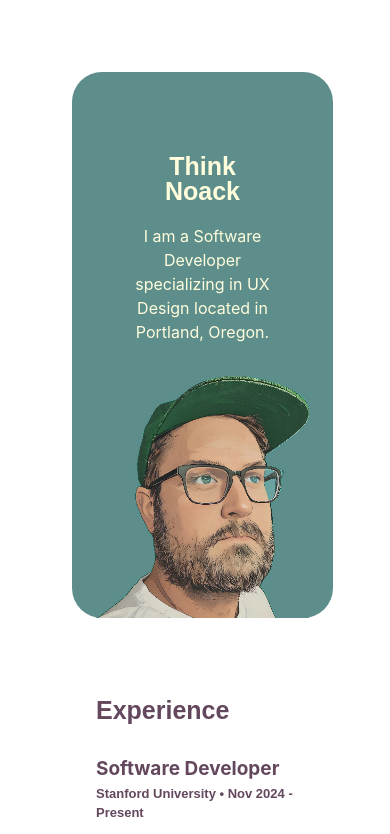
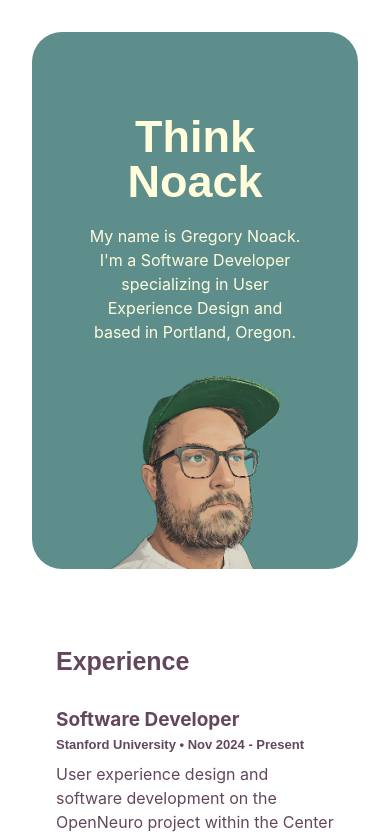
Before and after one commit to thinknoack/thinkwork, a Next.js app: page / in a window 390 px wide. Shown: the top 834 px of the page. Built offline with nearby package versions, Linux system fonts and the light colour scheme; a web font is replaced by a local one.

Commit message:
making some minor layout changes and text updates

```diff
--- a/components/Experience.js
+++ b/components/Experience.js
@@ -31,7 +31,7 @@ const experienceData = [
         description: "Created static designs and integrated them into web pages using the latest philosophies and technologies for Squishymedia, a digital communications studio specializing in knowledge systems and interactive media."
     },
     {
-        title: "Front-End Developer & UX Designer",
+        title: "Front-End Developer & User Experience Designer",
         company: "ThinkNoack",
         dates: "Since 2008",
         description: "Development and design from Portland, Oregon."
--- a/pages/index.js
+++ b/pages/index.js
@@ -29,7 +29,7 @@ export default function About() {
             <span className="think">Think</span>
             <span className="noack">Noack</span>
           </h1>
-          <p>I am a Software Developer specializing in UX Design located in Portland, Oregon.</p>
+          <p>My name is Gregory Noack. I'm a Software Developer specializing in User Experience Design and based in Portland, Oregon.</p>
           <img src="./gn.jpg" alt="graphic illustration style picture of Gregory Noack"/>
         </div>
       </div>
--- a/styles/global.scss
+++ b/styles/global.scss
@@ -176,12 +176,12 @@ img {
   .think {
     font-family: $barber-font-outline;
     line-height: 1;
-    font-size: clamp(25px, 5vw, 90px);
+    font-size: clamp(45px, 5vw, 90px);
   }
   .noack {
     font-family: $barber-font-fill;
     line-height: 1;
-    font-size: clamp(25px, 5vw, 90px);
+    font-size: clamp(45px, 5vw, 90px);
   }
   img {
     margin: auto 0 -2rem;
@@ -191,7 +191,8 @@ img {
 }
 
 .c2 .b1 {
-  background-color: transparent;  color: $plum;
+  background-color: transparent;
+  color: $plum;
   ul {
     padding: 0;
     margin: 0;
@@ -258,7 +259,6 @@ img {
 //   }
 // }
 
-
 @media (max-width: 1469px), (max-height: 774px) {
   #__next {
     display: flex;
@@ -280,7 +280,7 @@ img {
     width: 100%;
   }
 
-  .c3{
+  .c3 {
     .b1 {
       display: flex;
       flex-direction: row;
@@ -299,10 +299,10 @@ img {
     margin-top: 2rem;
     max-width: 280px;
   }
+
 }
-@media (max-width: 980px){
-
-  .c3{
+@media (max-width: 980px) {
+  .c3 {
     .b1 {
       display: flex;
       flex-direction: row;
@@ -334,7 +334,7 @@ img {
       min-height: auto;
     }
   }
-  .box h2{
+  .box h2 {
     font-size: 16px;
   }
   .c1 {
@@ -343,10 +343,10 @@ img {
   .c2 {
     width: auto;
     flex: 1;
-    h3{
+    h3 {
       font-size: 16px;
     }
-    h4{
+    h4 {
       margin: 0;
     }
     .b1 ul li p {
@@ -371,6 +371,12 @@ img {
   }
   .c1 .b1 img {
     max-width: 300px;
+  }
+
+}
+@media (max-width: 1744px){
+  .c1 .b1 img {
+    max-width: 213px;
   }
 }
 
@@ -410,11 +416,10 @@ img {
           margin: 0 0 1.5rem;
         }
       }
+    }
 
   }
 }
-}
-
 
 @media (max-height: 870px) {
   .c1 .b1 img {
@@ -427,3 +432,15 @@ img {
     display: none;
   }
 }
+
+@media (max-width: 500px) {
+  .c1 .b1 img {
+    width: 170px;
+  }
+}
+
+@media (max-width: 747px) {
+  .col-container {
+    padding: 0.5rem;
+  }
+}
```
Lines whose indentation alone changed are shown as unchanged.
